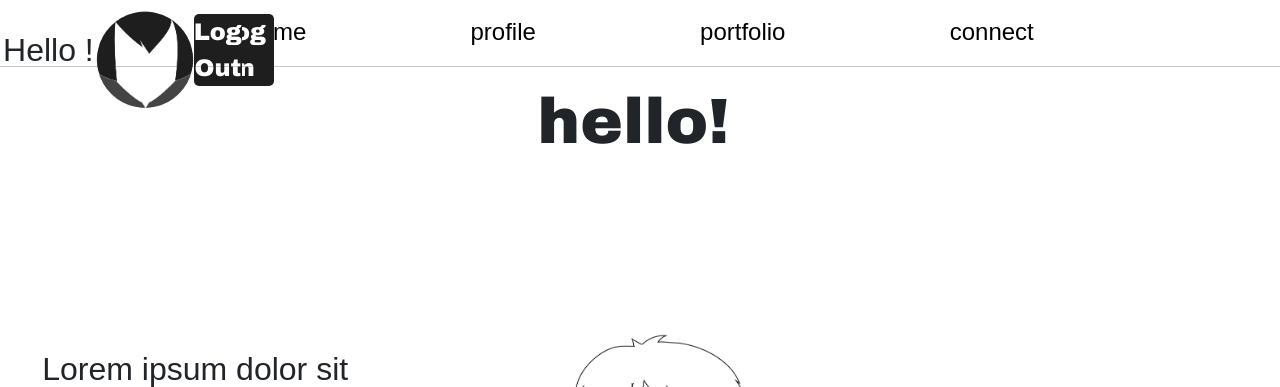
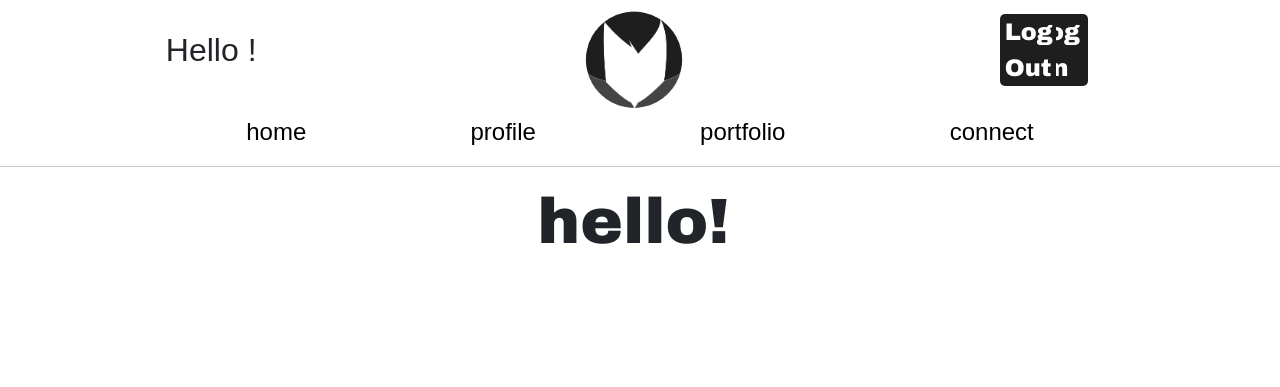
Before and after one commit to mariefherv/marpers-web, a PHP site: page / in a window 1280 px wide. Shown: the top 387 px of the page. Run offline with PHP 8.4, Linux system fonts and the light colour scheme.

Commit message:
Update marper.css

```diff
--- a/CSS/marper.css
+++ b/CSS/marper.css
@@ -52,6 +52,8 @@
 		}
 /*	home area*/
 	.home{
+		overflow-y: scroll;
+		height:360px;
 		scroll-snap-type: y mandatory;
 		scroll-padding:15px;
 		}
@@ -379,7 +381,6 @@
 		height: 100px;
 		display: grid;
 		grid-template: 100% / 33% 33% 33%;
-		position: fixed;
 	}
 	.greeting{
 		grid-area: 1/1;
@@ -742,6 +743,8 @@
 		font-family: "Darker Grotesque SemiBold", "Arial Black";
 		font-size:1.5em;
 		border-radius: 5px;
+		padding-left: 5px;
+		padding-right: 5px;
 	}
 
 }
```
